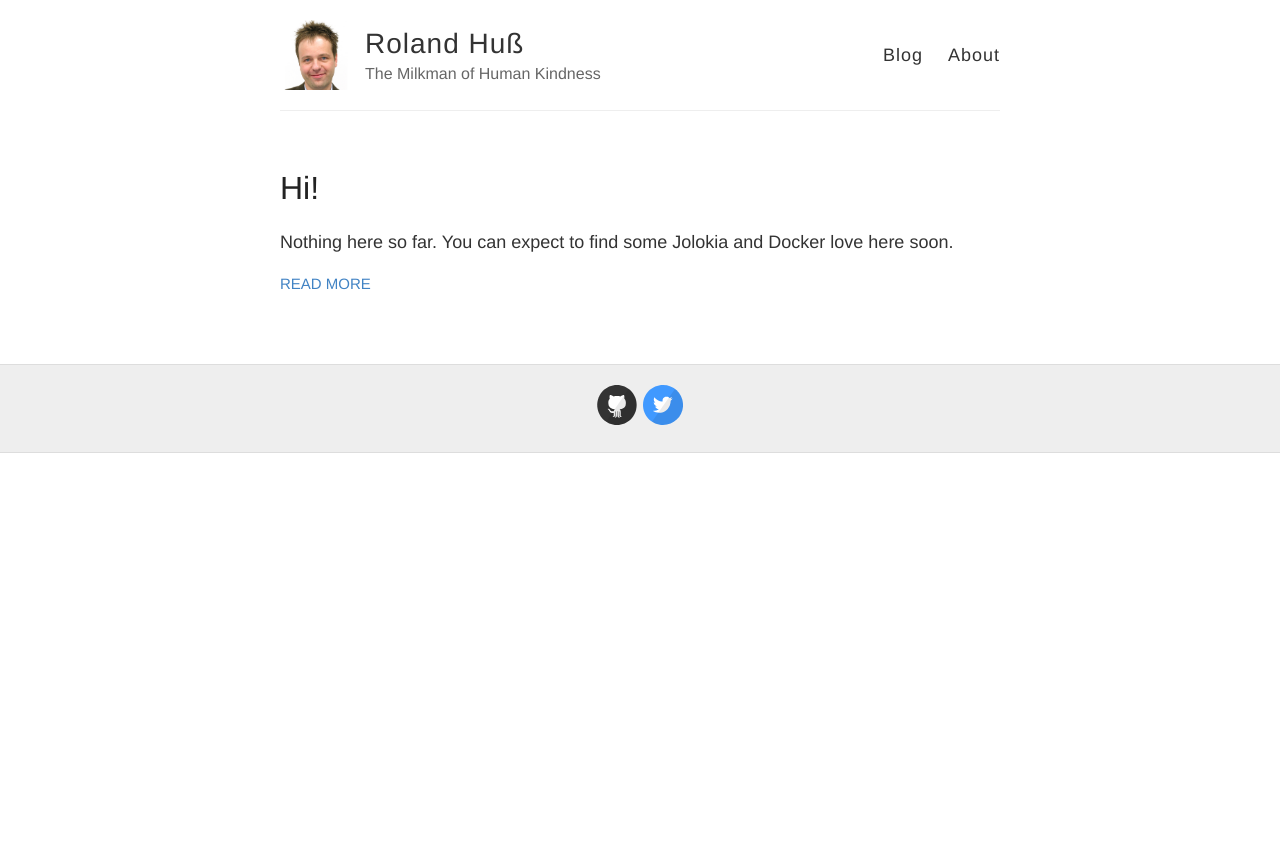
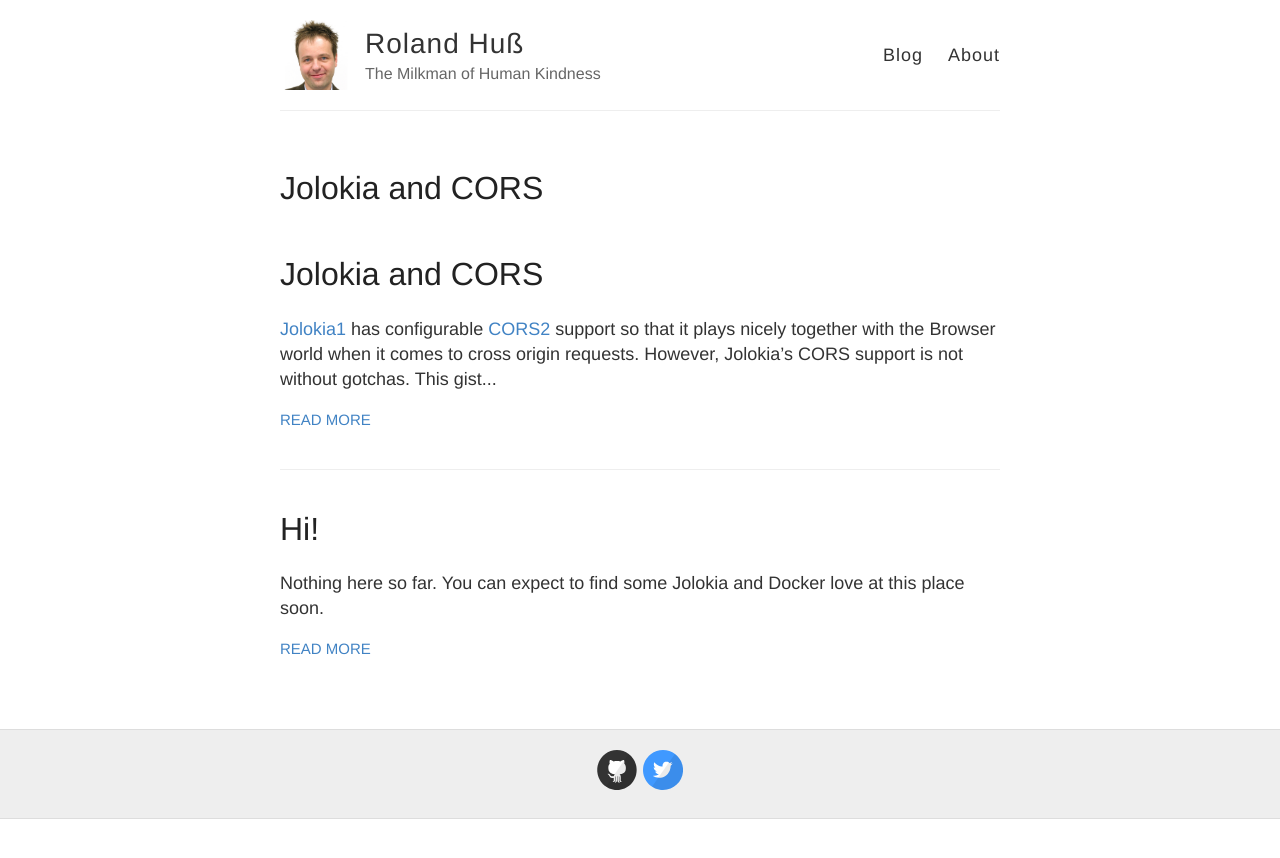
Before and after one commit to rhuss/rhuss.github.io, a Jekyll site: the page built from index.html, in a window 1280 px wide. Shown: the top 858 px of the page. Built offline with Jekyll 4.4.1, drawn with Linux system fonts in a browser that asks for light colours; part of the change alters nothing that is shown.

Commit message:
First blog

`````diff
--- /dev/null
+++ b/_posts/2014-8-18-Jolokia-CORS.md
@@ -0,0 +1,113 @@
+---
+layout: post
+title: Jolokia and CORS
+---
+
+# Jolokia and CORS
+
+[Jolokia]()[1]() has configurable [CORS]()[2]() support so that it plays nicely together with the Browser world when it comes to cross origin requests. However, Jolokia’s CORS support is not without gotchas. This gist explains how Jolokias CORS supports works, what are the issues and how I plan to solve them.
+
+**tldr;** *Jolokia CORS support is configured via `jolokia-access.xml` but has issues with authenticated requests which are tackled for the next release 1.3.0*
+
+## CORS Primer
+
+[CORS]()[3]() (Cross Origin Resource Sharing) is a specification for browsers to allow controlled access for JavaScript code to locations which are different than the origin of the JavaScript code itself.
+
+In simple cases, it works more or less like this:
+
+* A JavaScript code (coming from the original location *http://a.com*) requests HTTP access via `XMLHttpRequest` to *http://b.com*
+* Since the the origin of the script and target URL of the request differs, the browser adds some extract checking on the response of this request.
+* The request to *b.com* contains a header `Origin: http://a.com`.
+* The server at *b.com* answering the request has to decided upon this header whether it wants allow this request. The server decision is contained in the response header `Access-Control-Allow-Origin`
+* The value of this header can be either a literal URL (e.g. *http://a.com*) or a wildcard like in `Access-Control-Allow-Origin: *` which allows access from any original location.
+* The browser finally decides whether it returns the response to the JavaScript based on the returned access control header. If not, is throws an exception before handing out the response data.
+
+This is it for *simple requests*. A simple request has the following characteristics:
+
+* HTTP method is either `GET`,`HEAD` or `POST`
+* The request contains only the following headers
+	* `Accept`
+	* `Accept-Language` or `Content-Language`
+	* `Content-Type` with the value `application/x-www-form-urlencoded`, `multipart/form-data` or `text/plain`
+
+If this criteria are not match for a request (e.g. because it uses a different method or additional headers), a so called [preflight request]()[4]() is sent to the server before the actual request is performed. The preflight is an HTTP request with method `OPTIONS` and contains the headers `Origin` (*http://a.com* in our case), `Access-Control-Request-Method` for the HTTP method requested and `Access-Control-Request-Headers` with a comma separated list of additional header names. The server in turn answers with the allowed request methods and headers, whether an authenticated request is allowed and how long the client might cache this answer. An important point is, that a preflight request [must not be authenticated]()[5]().
+
+And in fact, browsers never sent an authentication header with the preflight request even when already authenticated against the target server. More on this later.
+
+## Jolokia CORS Support
+
+By default, Jolokia allows any CORS request. For the preflight the agent answers with
+
+Access-Control-Allow-Origin: http://a.com
+Access-Control-Allow-Headers: accept, authorization, content-type
+
+The allowed headers returned are exactly the same headers as requested. For the real request with an origin header `Origin: http://a.com` the answer is
+
+Access-Control-Allow-Origin: http://a.com
+Access-Control-Allow-Credentials: true
+
+For best computability Jolokia always answers with the provided `Origin:` which is extracted from the request (except when the origin is `null` in which case the wildcard `*` is returned.
+
+This behavior can be tuned by adapting the `jolokia-access.xml` policy as described in the [reference manual]()[6]() :
+
+````xml
+	<cors>
+	   <allow-origin>http://www.jolokia.org</allow-origin>
+	   <allow-origin>*://*.jmx4perl.org</allow-origin>
+
+	   <strict-checking/>
+	</cors>
+````
+
+If a `<cors>` section is present in `jolokia-access.xml` then only those hosts declared in this sections are allowed. The Origin URLs to match against can be specified either literally or as pattern containing the wildcard `*`.  The optional declaration `<strict-checking/>` is not really connected to CORS but helps in defending against [Cross-Site-Request-Forgery]()[7]()(CSRF). If this option is given, then the given patterns are used for **every** request to compare it against the `Origin:` or `Referer:` header (not only for CORS requests).
+
+## CORS and Authentication
+
+Since `Authorization:` is for CORS not a *simple* header, when authentication is used, preflight checking is always applied. However, there is often a [catch 22]()[8]():
+
+* The preflight check using the `OPTIONS` HTTP Method **must not be authenticated** as explained above, so browser doesn’t send the appropriate authentication headers when doing the preflight.
+* The Jolokia agent is typically secured completely no matter which HTTP method is used.
+* The preflight check fails, the request fails.
+
+The only clean solution is to setup Jolokia Authentication that way that `OPTIONS` request are not secured.
+
+Let’s have a look at the individual Agents:
+
+### JVM Agent
+
+Since the JVM agent does all the security stuff on its own, it is not a big deal to introduce this specific behavior. Next one.
+
+### WAR Agent
+
+The WAR agent use authentication and authorization as defined in the [Servlet Specification]()[9](), i.e. the appropriate `<security-constraint>` must be added manually to the web.xml ([jolokia]()[10]() is  a CLI tool which helps in this repackaging). Unfortunately there is no way to secure the same `<url-pattern>` differently for different HTTP Methods (i.e. secured with an `<auth-constraint>` for `GET` and `POST`, but accessible for everybody for `OPTIONS`). I tried hard by providing multiple `<security-constraint>` but failed miserably (if you know how to this, please let me know).
+
+The only solution is to switch over to checking a given role on our own without relying on the declarative JEE security mechanism. Since we can check the role programmatically (`HttpServletRequest.isUserInRole()`) this should not be that big deal. But it’s still some work ….
+
+### OSGi Agent
+
+When using an [OSGI HttpService]()[11]() adding this behavior should not be difficult since security is handled programmatically here as well (`HttpContext.handleSecurity()`)
+
+### Other Agent variants
+
+This is the dark matter, because I don’t know where and how Jolokia is integrated directly into a bigger context. I know that [ActiveMQ]()[12](), [Karaf]()[13]() and [Spring Boot]()[14]() uses Jolokia internally. In order to support authenticated CORS access they probably needs to be changed to allow unauthorized `OPTIONS` access for everybody. Since this is not under my control I have no idea when and even whether it ever will happen. Generic purpose console like [hawt.io]()[15]() rely in some setups on CORS access so it would be real cool if we can get it out there. Help with this is highly appreciated ;-)
+
+## Roadmap
+
+Since 1.2.2 is already finished and about to be published today, the stuff I can do as described above will go into a 1.3.0. Looking back at my release history this will probably be ready approx. end of august or september.
+
+
+[1](): http://www.jolokia.org
+[2](): http://www.w3.org/TR/cors/
+[3](): http://www.w3.org/TR/cors/
+[4](): http://www.w3.org/TR/cors/#resource-preflight-requests
+[5](): http://www.w3.org/TR/cors/#cross-origin-request-with-preflight-0
+[6](): http://www.jolokia.org/reference/html/security.html#security-policy
+[7](): http://de.wikipedia.org/wiki/Cross-Site-Request-Forgery
+[8](): https://code.google.com/p/twitter-api/issues/detail?id=2273
+[9](): https://jcp.org/aboutJava/communityprocess/final/jsr315/
+[10](): http://search.cpan.org/roland/jmx4perl/scripts/jolokia
+[11](): http://www.osgi.org/javadoc/r4v42/org/osgi/service/http/HttpService.html
+[12](): http://activemq.apache.org/rest.html
+[13](): http://karaf.apache.org/manual/latest/users-guide/monitoring.html
+[14](): https://github.com/spring-projects/spring-boot/blob/master/spring-boot-docs/src/main/asciidoc/production-ready-features.adoc
+[15](): http://hawt.io
--- a/_posts/2014-8-3-Hi.md
+++ b/_posts/2014-8-3-Hi.md
@@ -3,4 +3,4 @@ layout: post
 title: Hi!
 ---
 
-Nothing here so far. You can expect to find some Jolokia and Docker love here soon.
+Nothing here so far. You can expect to find some Jolokia and Docker love at this place soon.
`````
